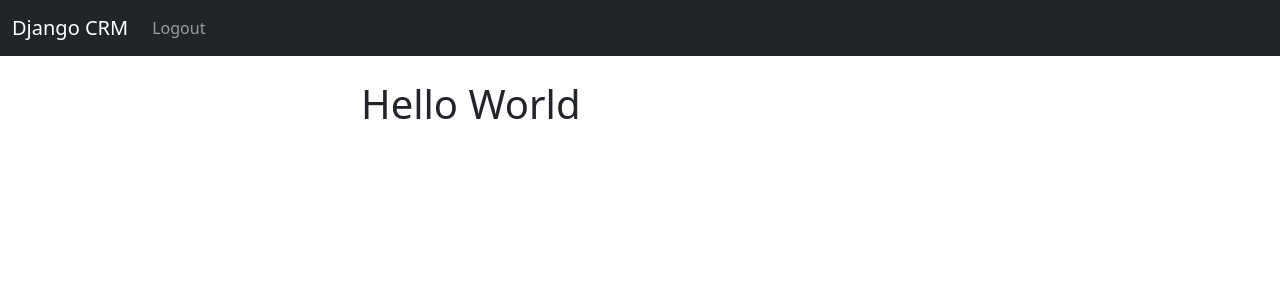
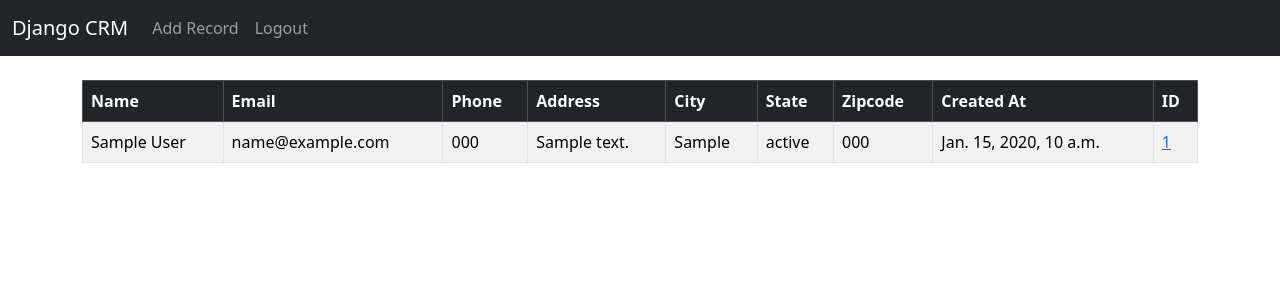
Before and after one commit to joseph-bautista/django-crm, a Django app: page / in a window 1280 px wide. Shown: the top 300 px of the page. Run offline with Django 4.2, Linux system fonts and the light colour scheme; a user stored in the database is signed in; tables that the repository leaves empty hold one stand-in row (values such as "Sample post").

Commit message:
Record: Development of CRUD

```diff
--- a/website/templates/home.html
+++ b/website/templates/home.html
@@ -1,9 +1,41 @@
 {% extends 'base.html' %}
 {% block content %}
+
+{% if user.is_authenticated %}
+    <table class="table table-striped table-hover table-bordered">
+        <thead class="table-dark">
+            <tr>
+                <th scope="col">Name</th>
+                <th scope="col">Email</th>
+                <th scope="col">Phone</th>
+                <th scope="col">Address</th>
+                <th scope="col">City</th>
+                <th scope="col">State</th>
+                <th scope="col">Zipcode</th>
+                <th scope="col">Created At</th>
+                <th scope="col">ID</th>
+            </tr>
+        </thead>
+        <tbody>
+            {% if records %}
+                {% for record in records %}
+                    <tr>
+                        <td>{{ record.first_name }} {{ record.last_name }}</td>
+                        <td>{{ record.email }}</td>
+                        <td>{{ record.phone }}</td>
+                        <td>{{ record.address }}</td>
+                        <td>{{ record.city }}</td>
+                        <td>{{ record.state }}</td>
+                        <td>{{ record.zipcode }}</td>
+                        <td>{{ record.created_at }}</td>
+                        <td><a href="{% url 'record' record.id %}">{{ record.id }}</a></td>
+                    </tr>
+                {% endfor %}
+            {% endif %}
+        </tbody>
+    </table>
+{% else %}
 <div class="col-md-6 offset-md-3">
-    {% if user.is_authenticated %}
-        <h1>Hello World</h1>
-    {% else %}
     <h1>Login</h1>
     <br>
     <form method="POST" action="{% url 'home' %}">
@@ -18,7 +50,8 @@
         <br>
         <button type="submit" class="btn btn-secondary">Login</button>
     </form>
+</div>
 {% endif%}
-</div>
+
 
 {% endblock %}
--- a/website/templates/navbar.html
+++ b/website/templates/navbar.html
@@ -7,6 +7,9 @@
       <div class="collapse navbar-collapse" id="navbarSupportedContent">
         <ul class="navbar-nav me-auto mb-2 mb-lg-0">
           {% if user.is_authenticated %}
+          <li class="nav-item">
+            <a class="nav-link" href="{% url 'add_record' %}">Add Record</a>
+          </li>
             <li class="nav-item">
               <a class="nav-link" href="{% url 'logout' %}">Logout</a>
             </li>
--- a/website/urls.py
+++ b/website/urls.py
@@ -5,4 +5,8 @@ urlpatterns = [
     path('', views.home, name='home'),
     path('logout/', views.logout_user, name='logout'),
     path('register/', views.register_user, name='register'),
+    path('record/<int:pk>', views.customer_record, name='record'),
+    path('delete_record/<int:pk>', views.delete_record, name='delete_record'),
+    path('add_record/', views.add_record, name='add_record'),
+    path('update_record/<int:pk>', views.update_record, name='update_record'),
 ]
--- a/website/views.py
+++ b/website/views.py
@@ -1,9 +1,11 @@
 from django.shortcuts import render, redirect
 from django.contrib.auth import authenticate, login, logout
 from django.contrib import messages
-from .forms import SignUpForm
+from .forms import SignUpForm, AddRecordForm
+from .models import Record
 
 def home(request):
+    records = Record.objects.all()
     #Check to see if login in
     if request.method == 'POST':
         username = request.POST['username']
@@ -18,7 +20,7 @@ def home(request):
             messages.success(request, "There was an error loggin in. Please try again ...")
             return redirect('home')
     else:
-        return render(request, 'home.html', {})
+        return render(request, 'home.html', {'records':records})
 
 def logout_user(request):
     logout(request)
@@ -42,3 +44,47 @@ def register_user(request):
         return render(request, 'register.html', {'form':form})
 
     return render(request, 'register.html', {'form':form})
+
+def customer_record(request, pk):
+    if request.user.is_authenticated:
+        customer_record = Record.objects.get(id=pk)
+        return render(request, 'record.html', {'customer_record':customer_record})
+    else:
+        messages.success(request, "You are not authorized. Please login.")
+        return redirect('home')
+
+def delete_record(request, pk):
+    if request.user.is_authenticated:
+        delete_it = Record.objects.get(id=pk)
+        delete_it.delete()
+        messages.success(request, "Record Deleted Successfully")
+        return redirect('home')
+    else:
+        messages.success(request, "You are not authorized. Please login.")
+        return redirect('home')
+
+def add_record(request):
+    form = AddRecordForm(request.POST or None)
+    if request.user.is_authenticated:
+        if request.method == 'POST':
+            if form.is_valid():
+                add_record = form.save()
+                messages.success(request, "Record Added...")
+                return redirect('home')
+        return render(request, 'add_record.html', {'form':form})
+    else:
+        messages.success(request, "You are not authorized. Please login.")
+        return redirect('home')
+
+def update_record(request, pk):
+    if request.user.is_authenticated:
+        current_record = Record.objects.get(id=pk)
+        form = AddRecordForm(request.POST or None, instance=current_record)
+        if form.is_valid():
+            form.save()
+            messages.success(request, "Record has been updated.")
+            return redirect('home')
+        return render(request, 'update_record.html', {'form':form})
+    else:
+        messages.success(request, "You are not authorized. Please login.")
+        return redirect('home')
```
Also changed, not shown: website/forms.py (+15 -0 lines), website/templates/add_record.html (added, +12 -0 lines), website/templates/record.html (added, +25 -0 lines), website/templates/update_record.html (added, +11 -0 lines). Lines whose indentation alone changed are shown as unchanged.
